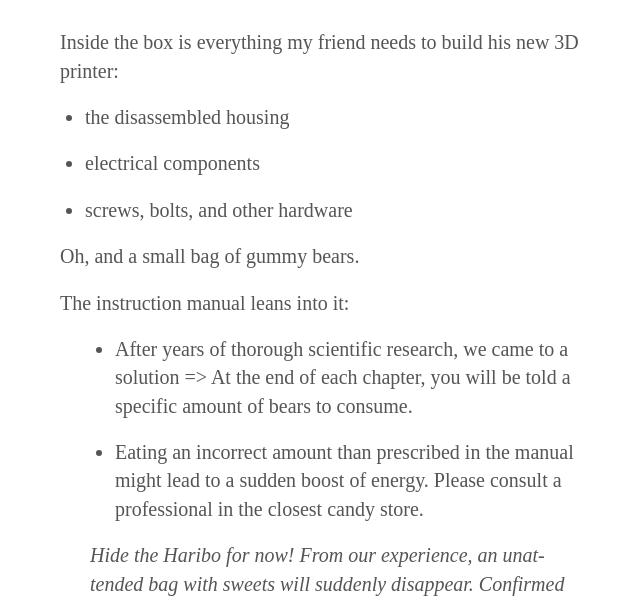
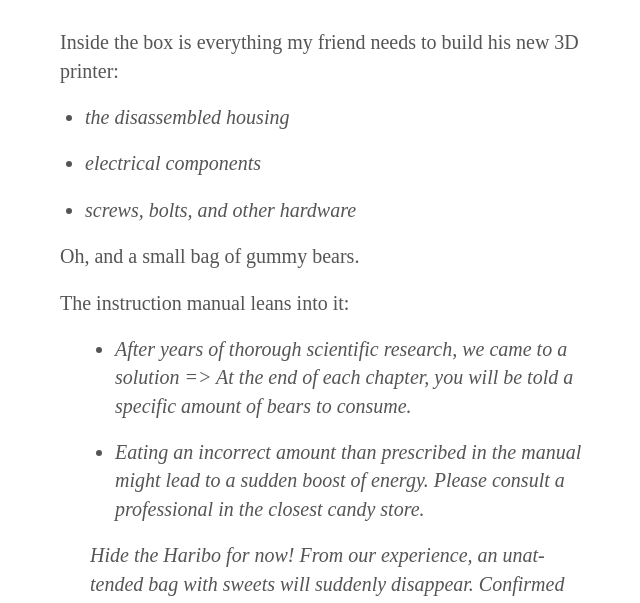
Before and after one commit to nathanielward/nathanielward.github.io, a Jekyll site: the page built from index.html, in a window 1280 px wide. Shown: the part 357-960 px from the top of the page, without its empty margins (319-959 px from the left). Built offline with Jekyll 4.4.1, drawn with Linux system fonts in a browser that asks for light colours; some web fonts are replaced; the list of posts is cut into pages by our own code.

Commit message:
Update _ui.scss

```diff
--- a/_sass/_ui.scss
+++ b/_sass/_ui.scss
@@ -203,7 +203,7 @@ blockquote{
   text-indent: 0;
 }
 
-blockquote p{
+blockquote p,li{
   font-style: italic;
   margin: 0 0 var(--rh-2) 0;
   padding: 0;
```
